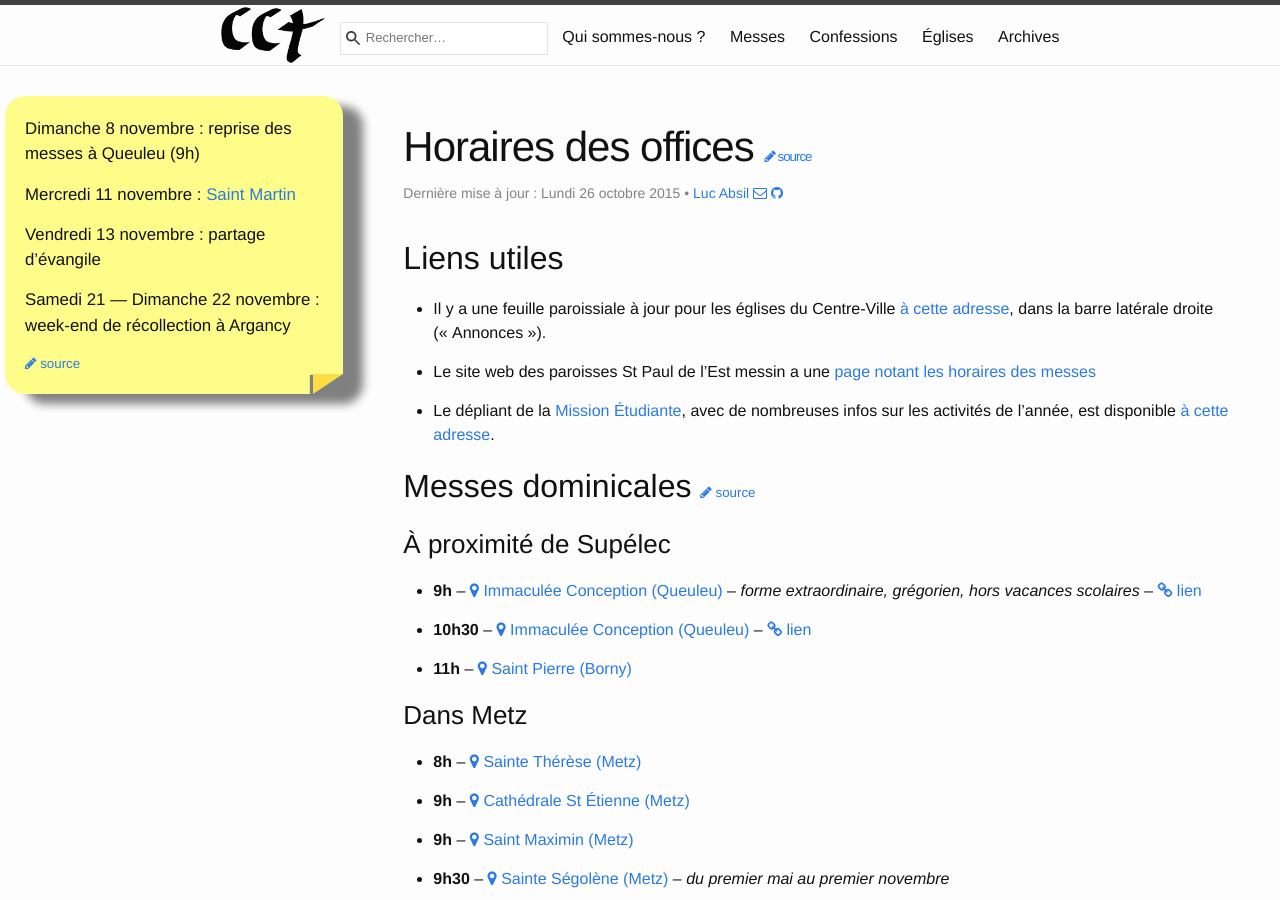
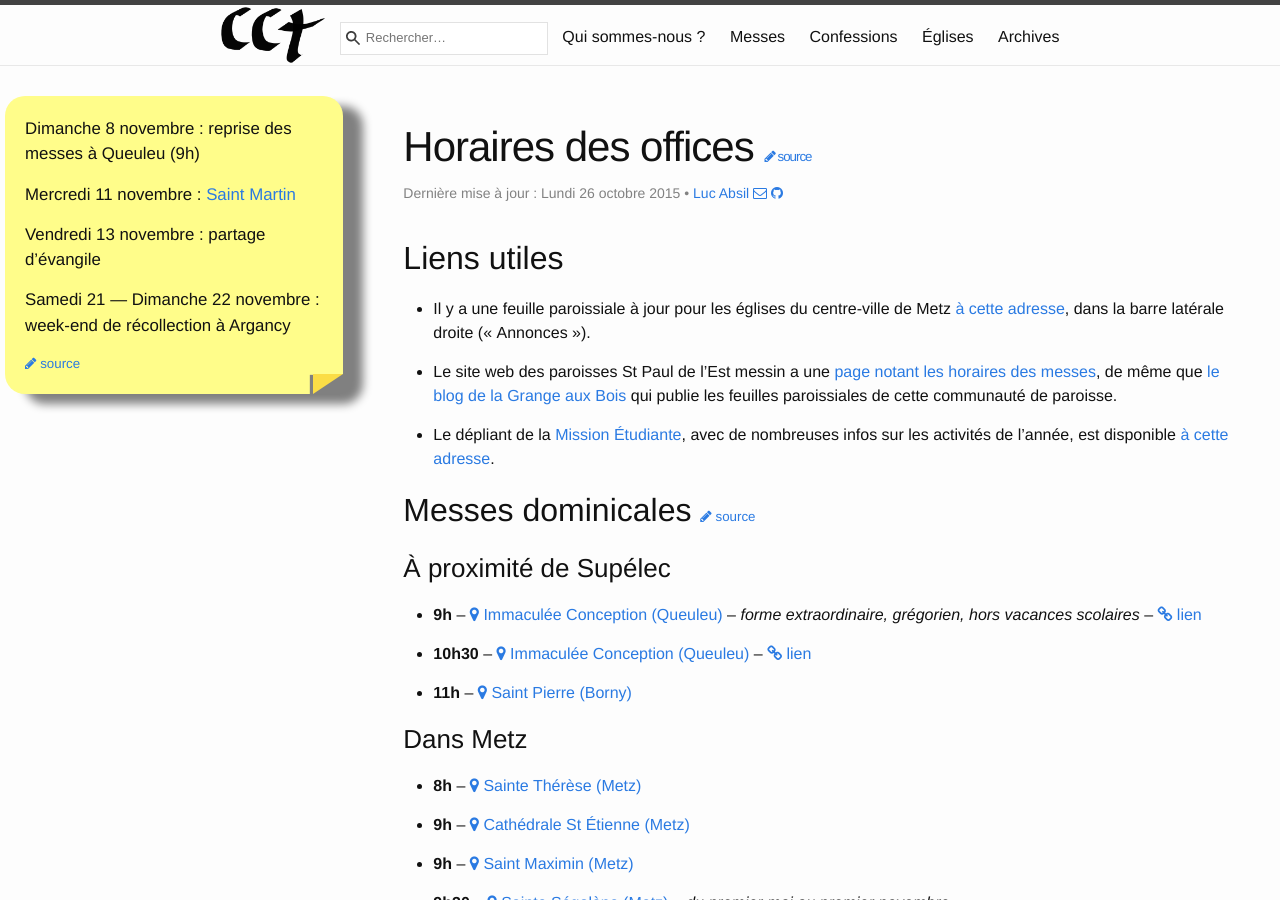
Before and after one commit to cccroix/cccroix.github.io, a Jekyll site: the page built from offices.md, in a window 1280 px wide and 900 px high. Built offline with Jekyll 4.4.1, drawn with Linux system fonts in a browser that asks for light colours.

Commit message:
adds a link to a parish webpage

```diff
--- a/offices.md
+++ b/offices.md
@@ -12,9 +12,9 @@ published: true
 
 ## Liens utiles
 
-- Il y a une feuille paroissiale à jour pour les églises du Centre-Ville [à cette adresse](http://cathometz.fr/), dans la barre latérale droite (« Annonces »).
+- Il y a une feuille paroissiale à jour pour les églises du centre-ville de Metz [à cette adresse](http://cathometz.fr/), dans la barre latérale droite (« Annonces »).
 
-- Le site web des paroisses St Paul de l’Est messin a une [page notant les horaires des messes](https://sites.google.com/site/stpaulestmessin/home/horaires-des-messes-du-trimestre)
+- Le site web des paroisses St Paul de l’Est messin a une [page notant les horaires des messes](https://sites.google.com/site/stpaulestmessin/home/horaires-des-messes-du-trimestre), de même que [le blog de la Grange aux Bois](http://grangeauxbois.canalblog.com/) qui publie les feuilles paroissiales de cette communauté de paroisse.
 
 - Le dépliant de la [Mission Étudiante](http://www.metzionetudiante.net/), avec de nombreuses infos sur les activités de l’année, est disponible [à cette adresse](/files/depliant.pdf).
 
```
